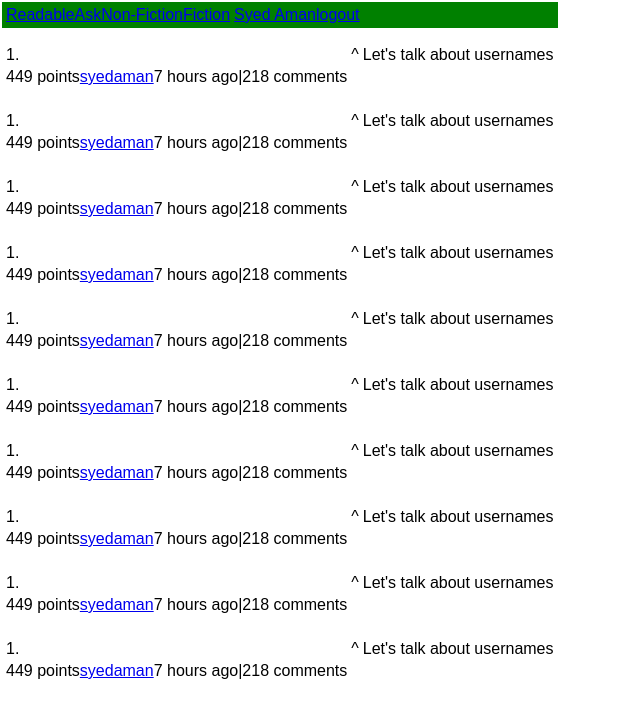
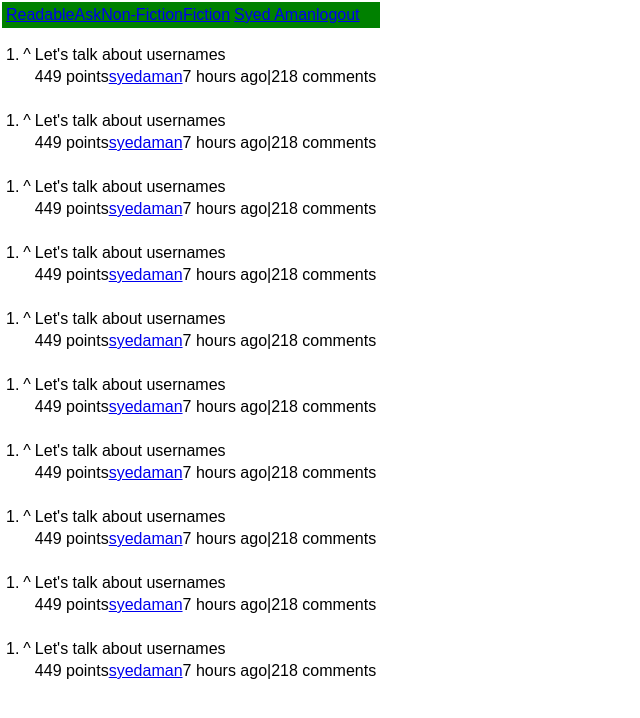
Before and after one commit to islamhaqq/Readable, a React (Create React App) app: page / in a window 1280 px wide. Shown: the top 718 px of the page, without its empty margins (0-640 px from the left). Built offline with nearby package versions, Linux system fonts and the light colour scheme.

Commit message:
add in two blank columns in the details row

```diff
--- a/src/components/PostDetailsRow.js
+++ b/src/components/PostDetailsRow.js
@@ -2,6 +2,8 @@ import React from 'react';
 
 const PostDetailsRow = () => (
 	<tr className="post-details-row">
+		<td colspan="2" />
+
 		<td className="post-details-container">
 			<span className="post-points">449 points</span>
 			<a href="#" className="post-author">
```
